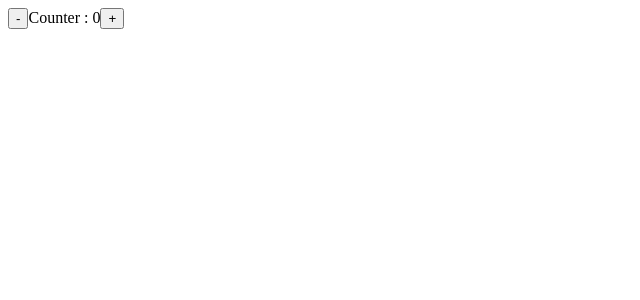
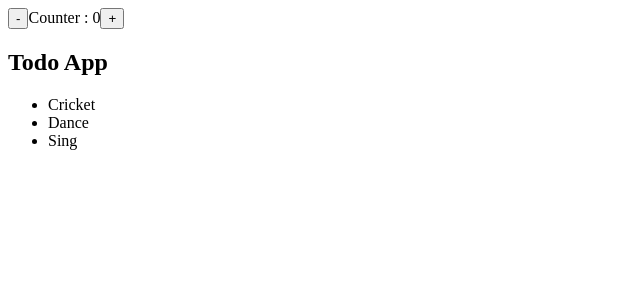
Before and after one commit to Amit180745/Practice_WebDev, a React (Create React App) app in the folder Day_14/firstapp/: page / in a window 1280 px wide. Shown: the top 300 px of the page, without its empty margins (0-640 px from the left). Built offline with nearby package versions, Linux system fonts and the light colour scheme.

Commit message:
props in ReactJs

```diff
--- a/Day_14/firstapp/src/components/TodoApp/TodoApp.js
+++ b/Day_14/firstapp/src/components/TodoApp/TodoApp.js
@@ -1,4 +1,5 @@
-import React from 'react';
+import React, { useState } from 'react';
+import TodoList from '../TodoList/TodoList';
 
 const TodoApp = () => {
 
--- a/Day_14/firstapp/src/components/TodoList/TodoList.js
+++ b/Day_14/firstapp/src/components/TodoList/TodoList.js
@@ -5,7 +5,8 @@ const TodoList = (props) => {
   return (
     <div>
         <ul>
-
+            {tasks.map((task, indx) =>
+            <li key={indx}>{task}</li>)}
         </ul>
     </div>
   )
--- a/Day_14/firstapp/src/index.js
+++ b/Day_14/firstapp/src/index.js
@@ -3,6 +3,8 @@ import ReactDOM from 'react-dom/client';
 import App from './App';
 import TaskList from './components/TaskList';
 import Counter from './components/Counter/Counter';
+import TodoApp from './components/TodoApp/TodoApp';
+
 
 
 
@@ -12,5 +14,6 @@ root.render(
      {/* <App /> */}
      {/* <TaskList/> */}
      <Counter/>
+     <TodoApp/>
    </React.StrictMode>
 );
```
